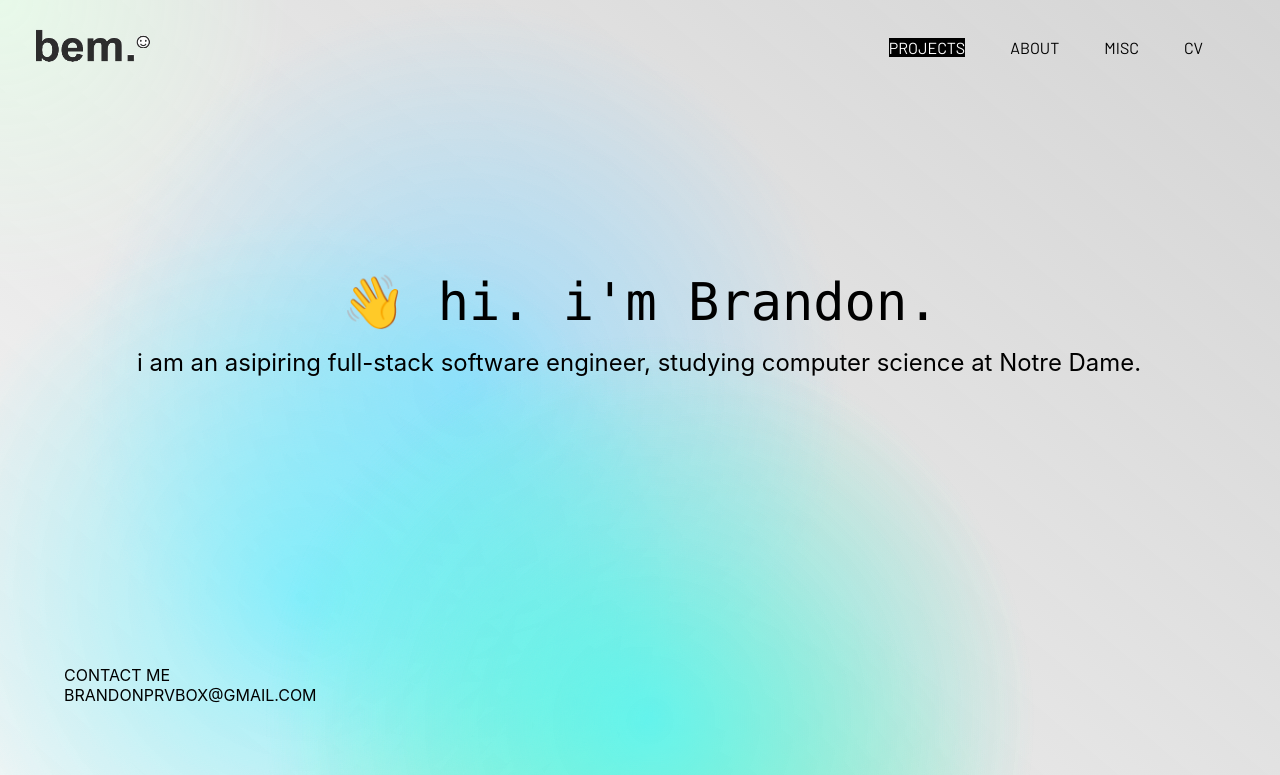
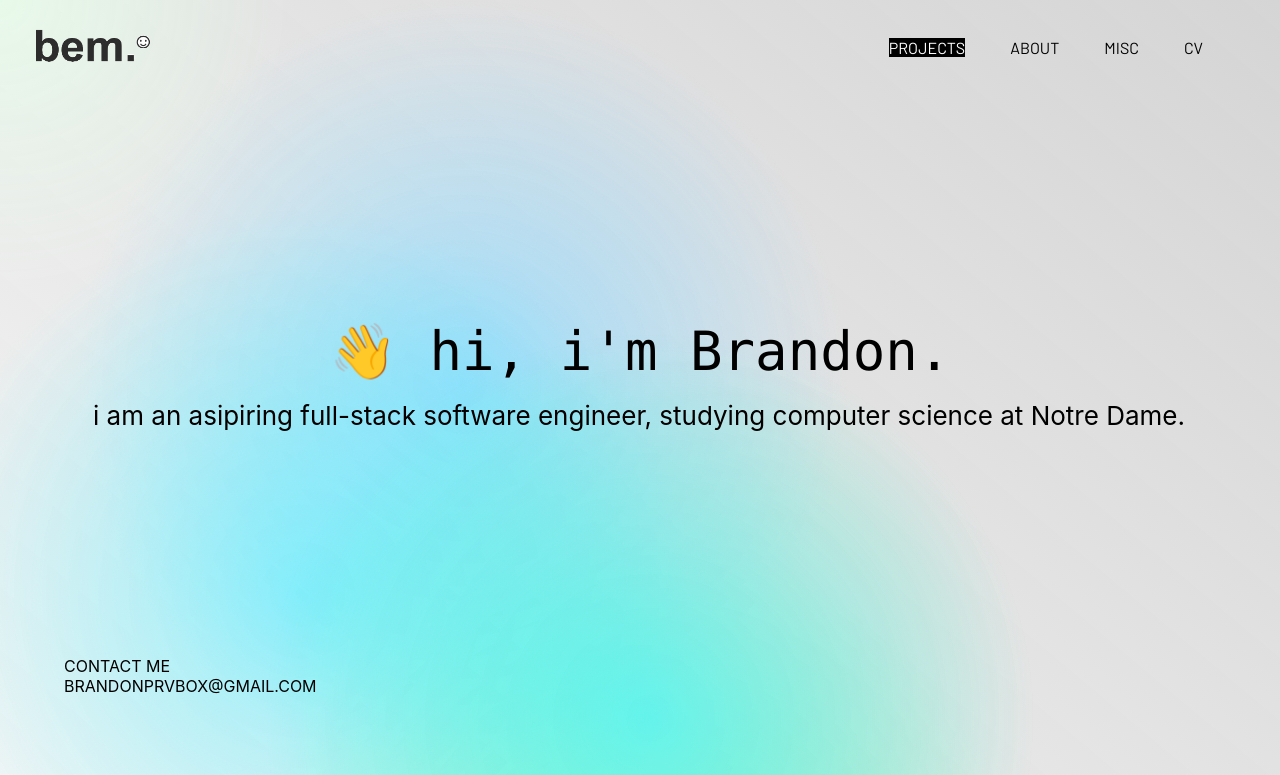
Before and after one commit to bemndy/brandonemartinez.com, a React (Create React App) app in the folder react-website/: page / in a window 1280 px wide. Shown: the top 775 px of the page. Built offline with nearby package versions, Linux system fonts and the light colour scheme.

Commit message:
new-typing and margin fixes

```diff
--- a/react-website/src/pages/hero.css
+++ b/react-website/src/pages/hero.css
@@ -162,19 +162,20 @@
 .intro-container {
     width: 70%;
     margin: 0 auto;
-    padding: 17rem 0;
+    padding: 15rem 0 13rem;
     align-items: center;
     display: flex;
     flex-direction: column;
 }
 .intro-greeting {
-    font-size: calc(2.50vw + 2.50vh);
+  padding: 5rem 0 0 0;
+    font-size: calc(2.60vw + 2.60vh);
 }
 .typewriter-container {
   font-family: -apple-system, system-ui, BlinkMacSystemFont;
   font-weight: normal;
   color: black;
-  font-size: calc(1.15vw + 1.15vh);
+  font-size: calc(1.25vw + 1.25vh);
   width: fit-content;
   min-height: 2.5em;
   display: flex;
--- a/react-website/src/pages/hero.js
+++ b/react-website/src/pages/hero.js
@@ -35,12 +35,13 @@ const texts = [
     'the best software engineer - mi abuela.',
     "Time's person of the year in 2006.",
     'they call me baby jalen brunson, but taller and with bounce.',
-    'i will not be replaced by ai... (cope)',
+    'one day i will migrate this to next.js... one day.',
+    'relax, right now its just react, next is so gooood though.',
+    'i will not be replaced by ai... (cope).',
     'if you move your cursor, colors.',
     'modern burst fade...thats it.',
     'go birds.',
-    'one day i will migrate this to next.js... one day.relax, right now its just react',
-    'thanks for visitng my website!',
+    'thanks for visiting my website!',
 
 ]
 const randomText = texts[Math.floor(Math.random() * texts.length)];
@@ -132,7 +133,7 @@ function Hero () {
                     </div>
                 </div>
                 <div className="intro-container">
-                    <h2 className="intro-greeting">👋 hi. i'm Brandon.</h2>
+                    <h2 className="intro-greeting">👋 hi, i'm Brandon.</h2>
                     <div className="typewriter-container"><span className="typewriter-text">{displayedText}</span>
                     </div>
                 </div>
```
